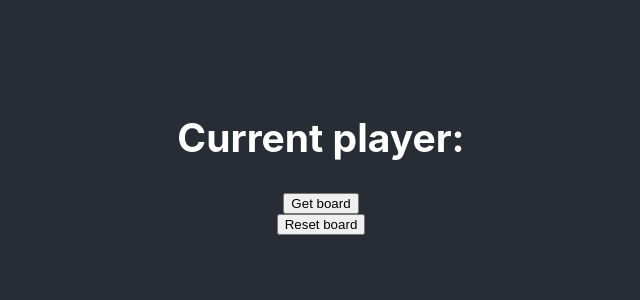
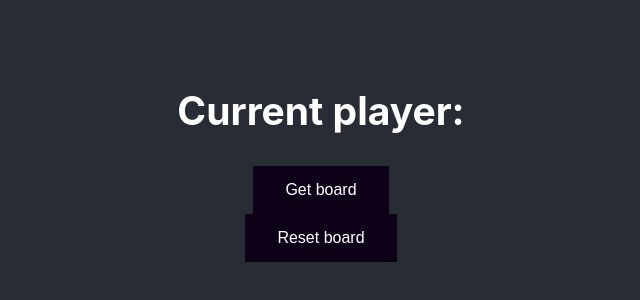
Before and after one commit to JamesIAm/Spring_Game, a React (Create React App) app in the folder frontend/: page / in a window 1280 px wide. Shown: the part 242-542 px from the top of the page, without its empty margins (319-959 px from the left). Built offline with nearby package versions, Linux system fonts and the light colour scheme.

Commit message:
Adding some colours to see which player is which

```diff
--- a/frontend/src/App.css
+++ b/frontend/src/App.css
@@ -1,16 +1,22 @@
+button {
+	background-color: rgb(12, 1, 23); /* Green */
+	border: none;
+	color: white;
+	padding: 15px 32px;
+	text-align: center;
+	text-decoration: none;
+	display: inline-block;
+	font-size: 16px;
+}
+.cell1 {
+	background-color: red;
+}
+.cell2 {
+	background-color: green;
+}
+
 .App {
 	text-align: center;
-}
-
-.App-logo {
-  height: 40vmin;
-  pointer-events: none;
-}
-
-@media (prefers-reduced-motion: no-preference) {
-  .App-logo {
-    animation: App-logo-spin infinite 20s linear;
-  }
 }
 
 .App-header {
```
Lines whose indentation alone changed are shown as unchanged.
